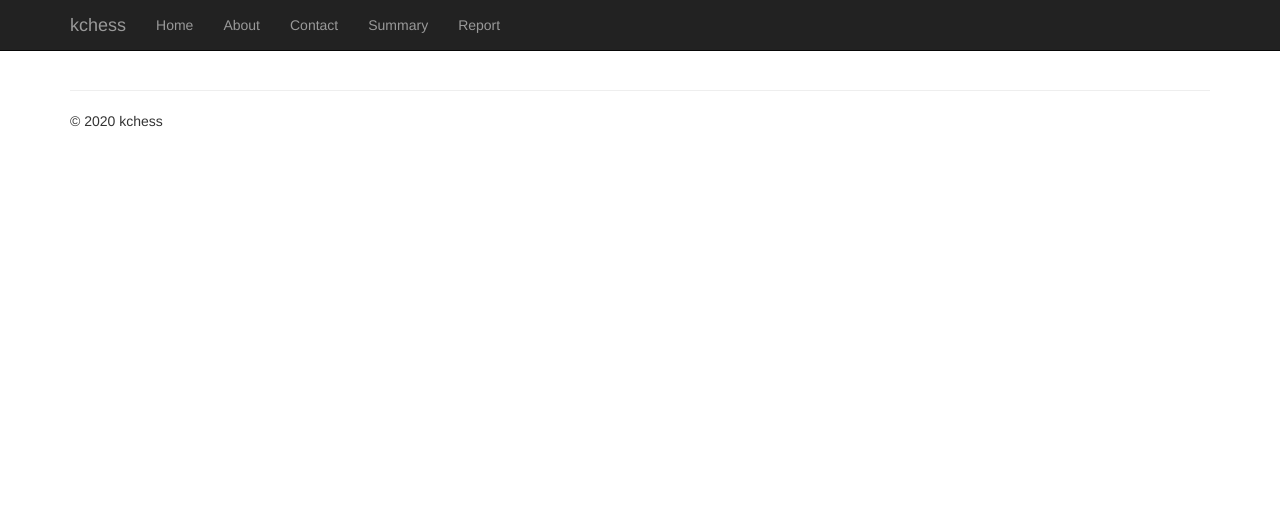
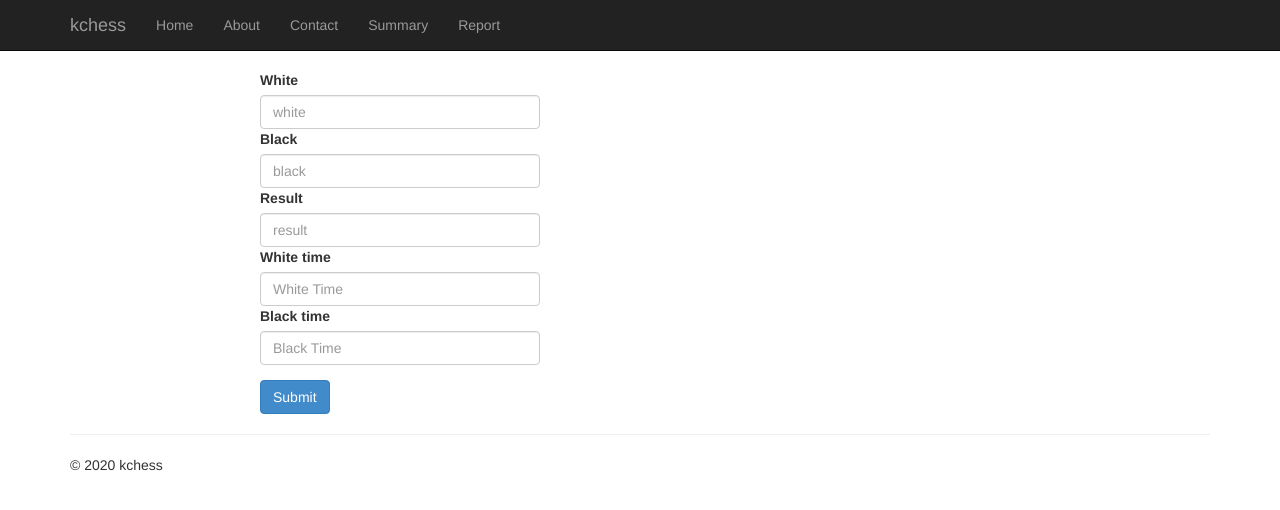
Before and after one commit to xydinesh/kchess, a Flask app: template kchessui/templates/report.html in a window 1280 px wide. Shown: the top 510 px of the page. Run offline with Flask 2, Linux system fonts and the light colour scheme; the template is opened without the code that fills it: most values are stand-ins (such as "Sample title", 1, 10 or a date in 2020); some libraries are stand-ins or nearby versions.

Commit message:
adding simple form to report results

```diff
--- a/kchessui/templates/layout.html
+++ b/kchessui/templates/layout.html
@@ -7,7 +7,6 @@
     <link rel="stylesheet" type="text/css" href="/static/content/bootstrap.min.css" />
     <link rel="stylesheet" type="text/css" href="/static/content/site.css" />
     <script src="/static/scripts/modernizr-2.6.2.js"></script>
-    <script src="/static/build/react.min.js"></script>
 </head>
 
 <body>
--- a/kchessui/templates/report.html
+++ b/kchessui/templates/report.html
@@ -1,10 +1,24 @@
 {% extends "layout.html" %}
 
 {%block content %}
-<div id="content"></div>
-<script src="/static/build/kchess.js"></script>
+<div class="col-lg-offset-2">
+    <form>
+        <div class="form-group">
+            <label for="white">White</label>
+            <input type="text" class="form-control" id="white" placeholder="white" />
+            <label for="black">Black</label>
+            <input type="text" class="form-control" id="black" placeholder="black" />
+            <label for="black">Result</label>
+            <input type="text" class="form-control" placeholder="result" id="result" />
+            <label for="wtime">White time</label>
+            <input type="text" class="form-control" placeholder="White Time" id="wtime" />
+            <label for="btime">Black time</label>
+            <input type="text" class="form-control" placeholder="Black Time" id="btime" />
+        </div>
+        <button type="submit" class="btn btn-primary">
+            Submit
+        </button>
+    </form>
+</div>
+
 {% endblock %}
-
-{%block scripts %}
-<script src="/static/build/react.min.js"></script>
-{% endblock %}
```
Also changed, not shown: 2 other files.
